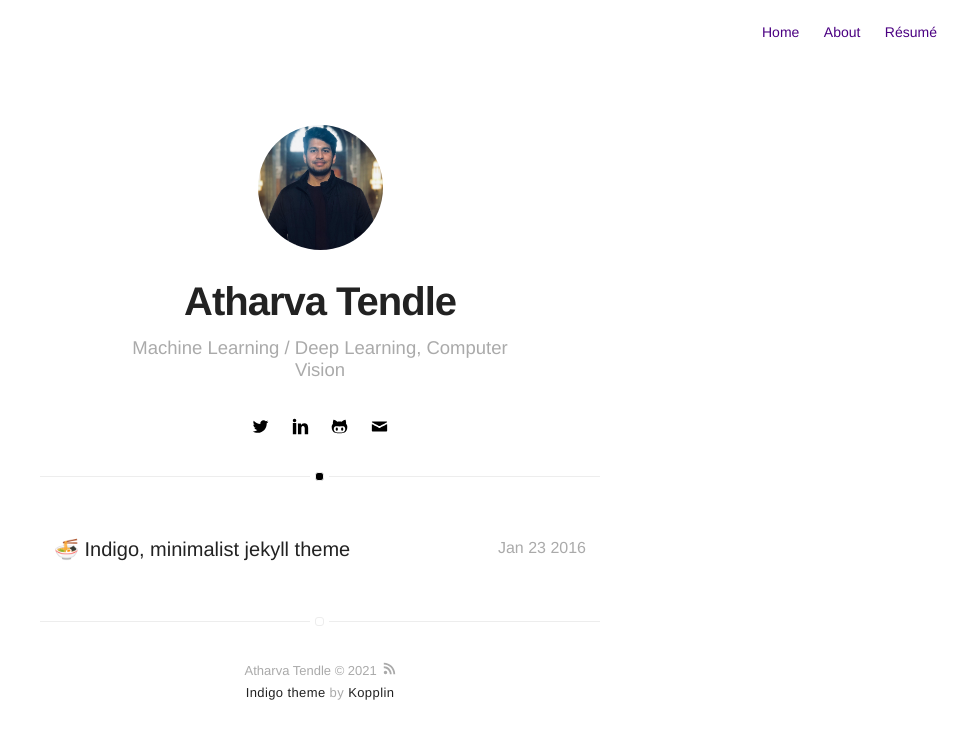
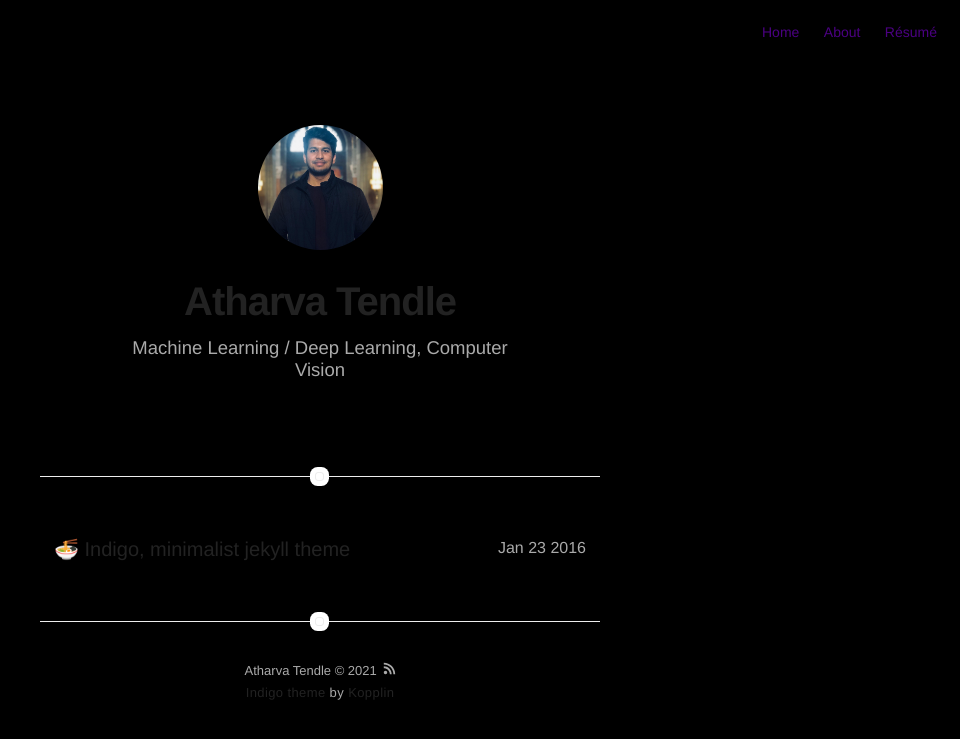
Before and after one commit to atharva-tendle/atharva-tendle.github.io, a Jekyll site: the page built from projects.html, in a window 1280 px wide. Shown: the top 739 px of the page, without its empty margins (320-1280 px from the left). Built offline with Jekyll 4.4.1, drawn with Linux system fonts in a browser that asks for light colours; emoji names are drawn with the system emoji font.

Commit message:
more changes

```diff
--- a/_config.yml
+++ b/_config.yml
@@ -83,6 +83,7 @@
 # if you don't need "about" or "blog", comment them out below
 about: true
 # blog: true
+publications: true
 
 # do you want to show the "read time" of the posts?
 read-time: true
--- a/_sass/base/normalize.scss
+++ b/_sass/base/normalize.scss
@@ -22,6 +22,7 @@
 
 body {
   margin: 0;
+  background-color: black;
 }
 
 /**
--- a/_sass/pages/home-blog-projects.sass
+++ b/_sass/pages/home-blog-projects.sass
@@ -19,7 +19,7 @@
             top: -5px
             left: 50%
             margin-left: -5px
-            background: #000
+            background: #FFF
             box-shadow: #FFF 0 0 0 5px
             border-radius: 3px
 
```
